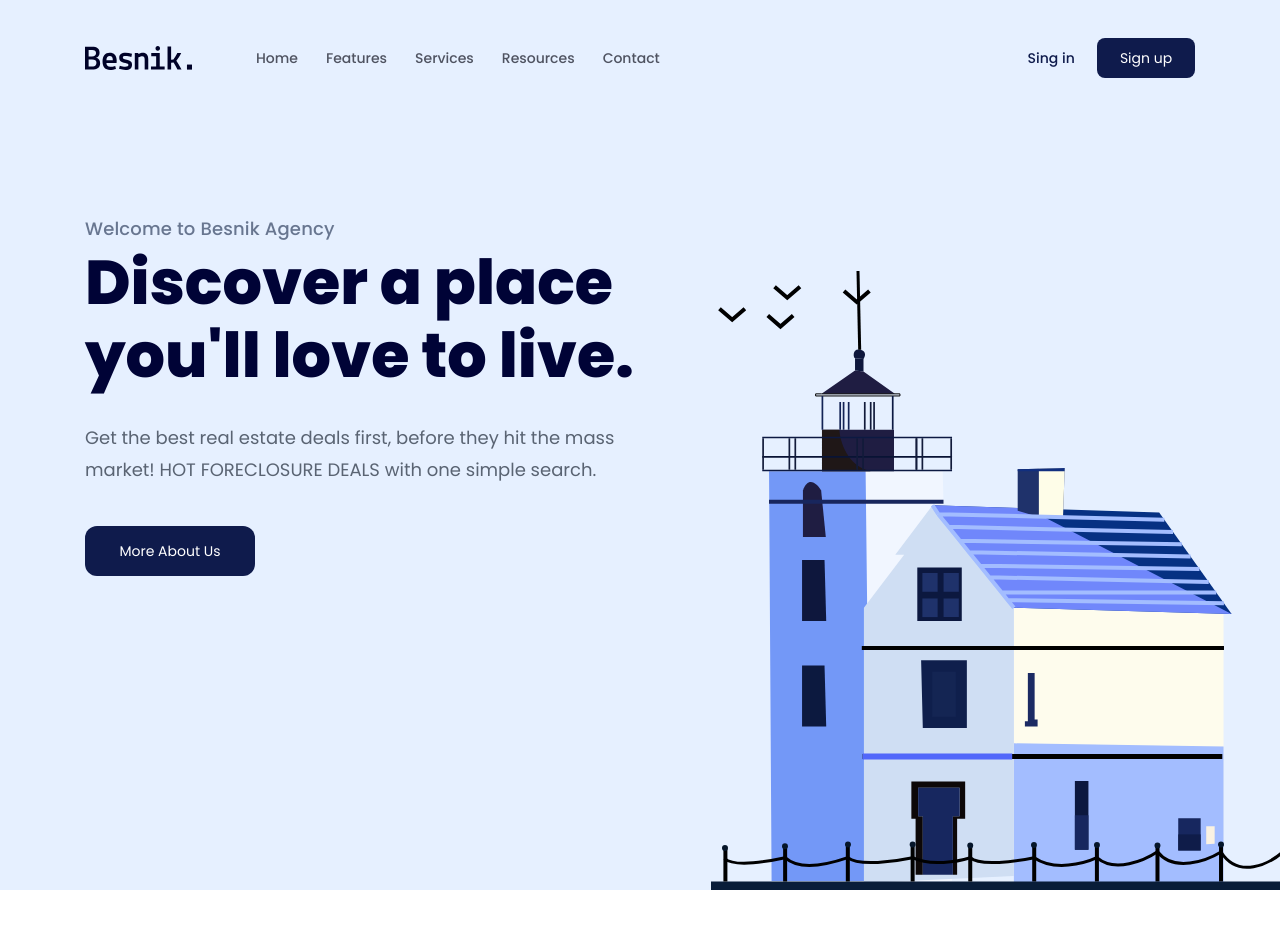
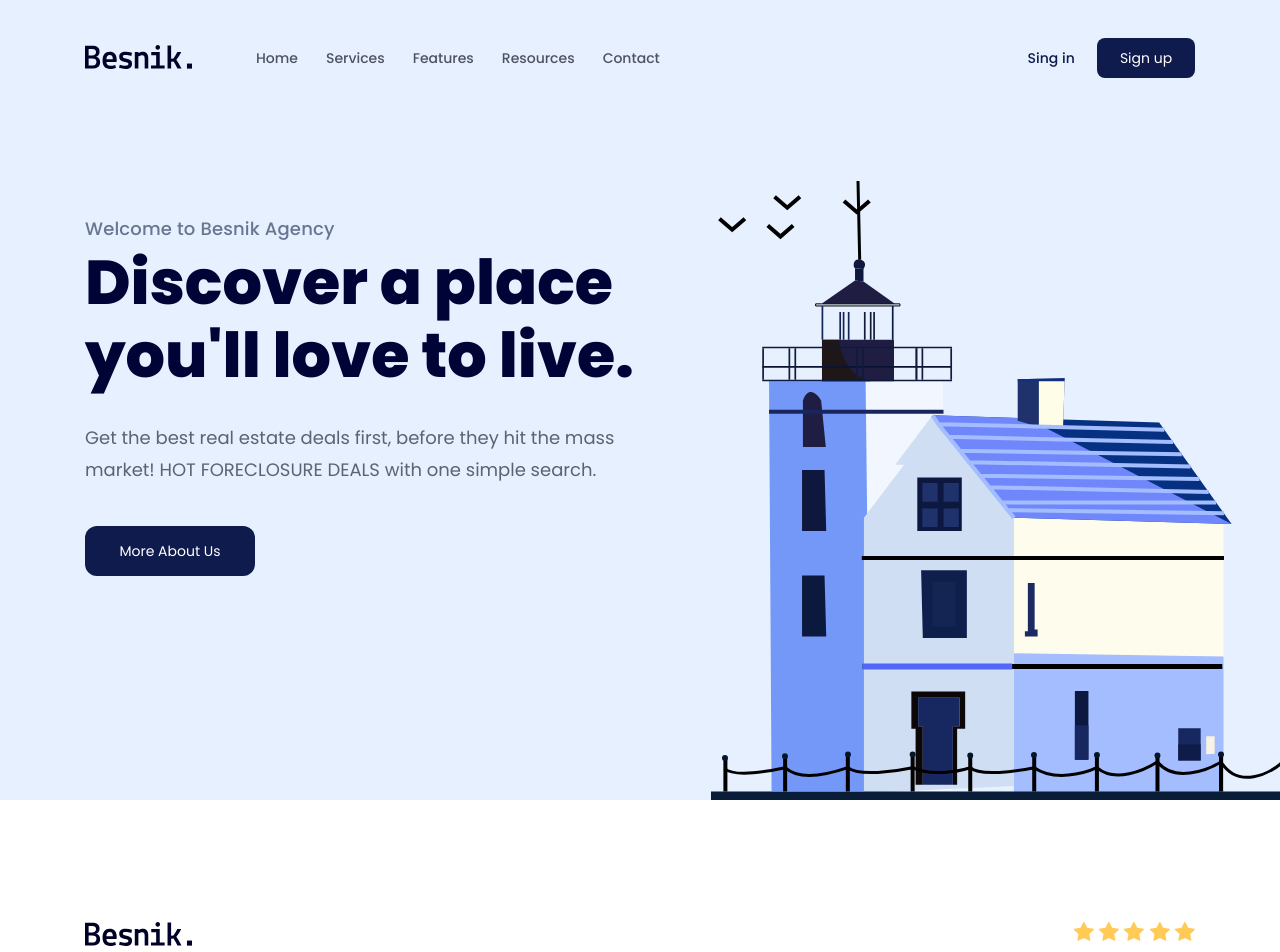
Before and after one commit to hoagBkun/besnik-landing-page, a plain HTML site: page index.html in a window 1280 px wide. Shown: the top 952 px of the page. Drawn offline with Linux system fonts and the light colour scheme.

Commit message:
update logo, navbar

```diff
--- a/assets/css/style.css
+++ b/assets/css/style.css
@@ -8,11 +8,13 @@
 
 html {
     font-size: 62.5%;
+    scroll-behavior: smooth;
 }
 
 body {
     font-size: 1.6rem;
     font-family: "Poppins", sans-serif;
+    scroll-behavior: smooth;
 }
 
 /* Common */
@@ -57,14 +59,6 @@ a {
     z-index: 1;
 }
 
-.hero-wrap {
-    position: relative;
-    background-color: #e6f0ff;
-    height: 100vh;
-    /* display: flex;
-    flex-direction: column; */
-}
-
 .navbar {
     display: flex;
     align-items: center;
@@ -101,6 +95,14 @@ a {
     padding: 13px 16px;
     margin-left: 18px;
     border-radius: 8px;
+}
+
+.hero-wrap {
+    position: relative;
+    background-color: #e6f0ff;
+    height: calc(100vh - 90px);
+    /* display: flex;
+    flex-direction: column; */
 }
 
 .hero {
--- a/index.html
+++ b/index.html
@@ -23,22 +23,24 @@
         <link rel="stylesheet" href="./assets/css/style.css" />
     </head>
     <body>
-        <main>
+        <main id="home">
             <!-- Begin Header -->
             <header class="fix-header">
                 <div class="content">
                     <nav class="navbar">
+                        <a href="#home">
                             <img
                                 src="./assets/img/logo.svg"
                                 alt="Besnik."
                                 class="logo"
                             />
+                        </a>
                         <ul>
-                            <li><a href="#!">Home</a></li>
-                            <li><a href="#!">Features</a></li>
-                            <li><a href="#!">Services</a></li>
-                            <li><a href="#!">Resources</a></li>
-                            <li><a href="#!">Contact</a></li>
+                            <li><a href="#home">Home</a></li>
+                            <li><a href="#services">Services</a></li>
+                            <li><a href="#features">Features</a></li>
+                            <li><a href="#resources">Resources</a></li>
+                            <li><a href="#contact">Contact</a></li>
                         </ul>
                         <div class="action">
                             <a href="#!" class="action-link">Sing in</a>
@@ -74,11 +76,13 @@
             <div class="clients">
                 <div class="content">
                     <div class="row">
+                        <a href="#home">
                             <img
                                 src="./assets/img/logo.svg"
                                 alt=""
                                 class="Besnik."
                             />
+                        </a>
                         <div class="star">
                             <img src="./assets/img/star.svg" alt="star" />
                             <img src="./assets/img/star.svg" alt="star" />
@@ -123,7 +127,7 @@
                 </div>
             </div>
             <!-- Begin Guides -->
-            <div class="guides">
+            <div class="guides" id="services">
                 <div class="content">
                     <h2 class="sub-title">How its works?</h2>
                     <p class="desc">
@@ -184,7 +188,7 @@
                 </div>
             </div>
             <!-- Begin Featured -->
-            <div class="featured">
+            <div class="featured" id="features">
                 <div class="content">
                     <h2 class="sub-title">Featured Properties</h2>
                     <div class="row">
@@ -332,7 +336,7 @@
             </div>
 
             <!-- Begin Stats -->
-            <div class="stats">
+            <div class="stats" id="resources">
                 <div class="content">
                     <div class="row">
                         <div class="img-block">
@@ -499,7 +503,7 @@
             </div>
 
             <!-- Begin Subscribe -->
-            <div class="subscribe">
+            <div class="subscribe" id="contact">
                 <div class="content">
                     <div class="body">
                         <div class="info">
@@ -604,11 +608,13 @@
                         </div>
                     </div>
                     <div class="row row-bottom">
+                        <a href="#home">
                             <img
                                 src="./assets/img/logo.svg"
                                 alt="Besnik."
                                 class="logo"
                             />
+                        </a>
                         <p class="copyright">
                             Copyright 2020.com, All rights reserved.
                         </p>
```
Lines whose indentation alone changed are shown as unchanged.
